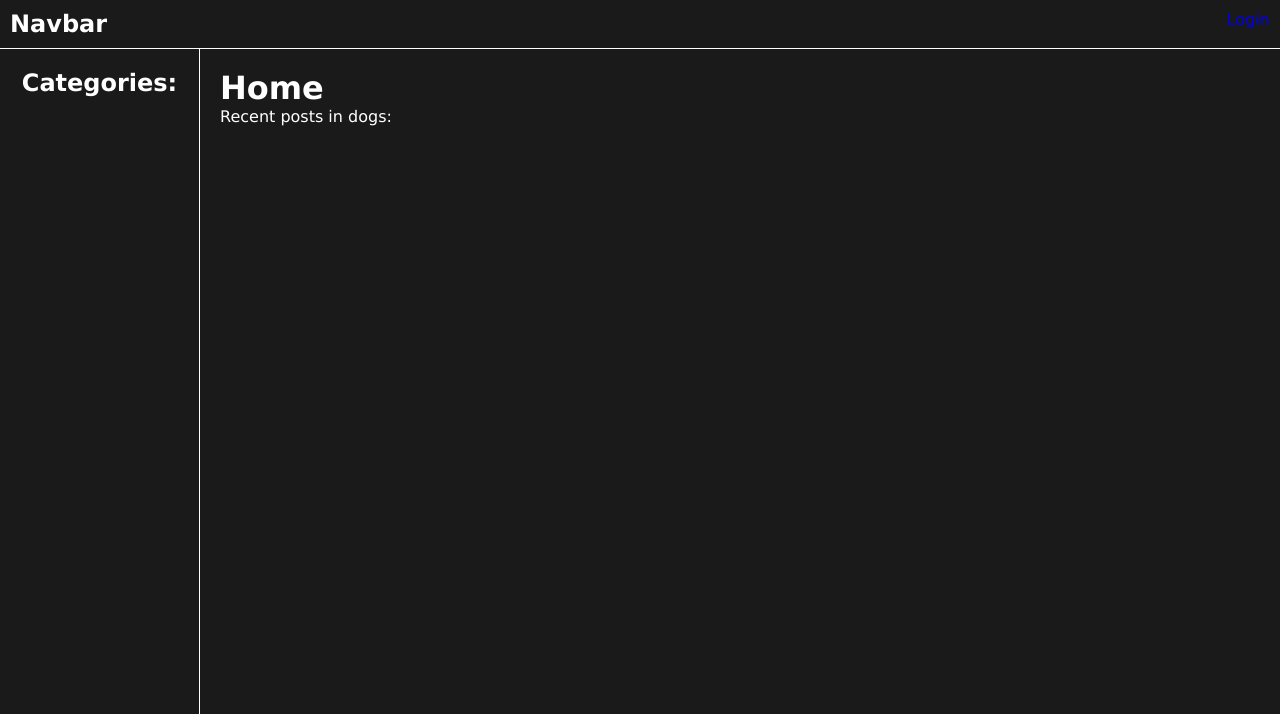
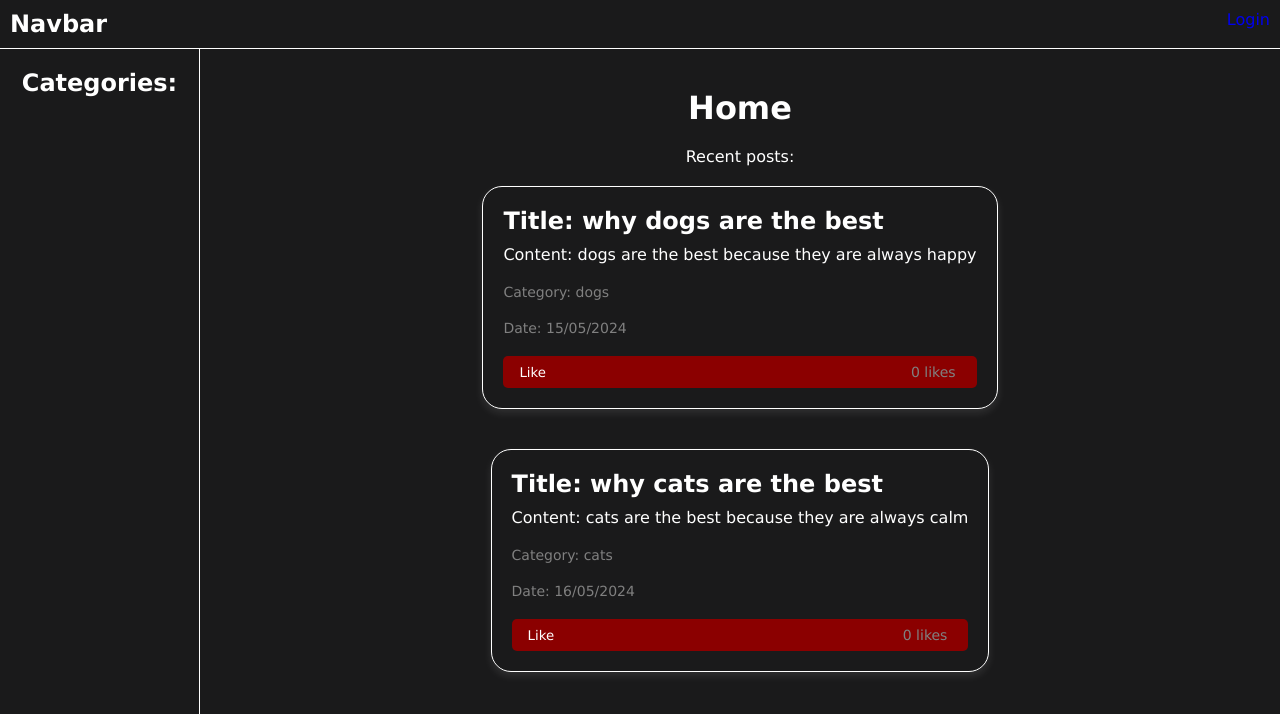
Before and after one commit to MariamA3/Assignment2-IDG2001, a React (Create React App) app in the folder frontend/: page / in a window 1280 px wide. Shown: the top 714 px of the page. Built offline with nearby package versions, Linux system fonts and the light colour scheme.

Commit message:
More frontend design

```diff
--- a/frontend/public/index.html
+++ b/frontend/public/index.html
@@ -2,12 +2,12 @@
 <html lang="en">
   <head>
     <meta charset="utf-8" />
-    <link rel="icon" href="%PUBLIC_URL%/reddit-favicon.png" />
+    <link rel="icon" href="%PUBLIC_URL%/favicon.png" />
     <meta name="viewport" content="width=device-width, initial-scale=1" />
     <meta name="theme-color" content="#000000" />
     <meta
       name="description"
-      content="Reddit Clone built with React, Node, python, and mysql"
+      content="Web site created using create-react-app"
     />
     <link rel="apple-touch-icon" href="%PUBLIC_URL%/logo192.png" />
     <!--
@@ -24,7 +24,7 @@
       work correctly both with client-side routing and a non-root public URL.
       Learn how to configure a non-root public URL by running `npm run build`.
     -->
-    <title>Reddit - Dive into anything</title>
+    <title>Cloud Assignment</title>
   </head>
   <body>
     <noscript>You need to enable JavaScript to run this app.</noscript>
--- /dev/null
+++ b/frontend/src/components/GetPosts.js
@@ -0,0 +1,46 @@
+import React, { useState } from "react";
+import "../styles/GetPosts.css";
+
+function GetPosts() {
+  const [likes, setLikes] = useState(0);
+
+  /* Just for styling and testing the frontend */
+  const handleLike = () => {
+    setLikes(likes + 1);
+  };
+
+  /* Posts should be dynamically fetched from the database and filtered by category  */
+  return (
+    <>
+      <div className="post-container">
+        <h1 className="post-title">Title: why dogs are the best</h1>
+        <p className="post-content">
+          Content: dogs are the best because they are always happy
+        </p>
+        <p className="post-footer">Category: dogs</p>
+        <p className="post-footer">Date: 15/05/2024</p>
+        {/* We need to add logic for handling likes */}
+        <button onClick={handleLike} className="like-button">
+          <span>Like</span>
+          <span>{likes === 1 ? "1 like" : `${likes} likes`}</span>{" "}
+        </button>
+      </div>
+
+      <div className="post-container">
+        <h1 className="post-title">Title: why cats are the best</h1>
+        <p className="post-content">
+          Content: cats are the best because they are always calm
+        </p>
+        <p className="post-footer">Category: cats</p>
+        <p className="post-footer">Date: 16/05/2024</p>
+        {/* We need to add logic for handling likes */}
+        <button onClick={handleLike} className="like-button">
+          <span>Like</span>
+          <span>{likes === 1 ? "1 like" : `${likes} likes`}</span>
+        </button>
+      </div>
+    </>
+  );
+}
+
+export default GetPosts;
--- a/frontend/src/pages/Home.js
+++ b/frontend/src/pages/Home.js
@@ -1,10 +1,14 @@
+import GetPosts from "../components/GetPosts";
+import "../styles/Home.css";
+
 function Home() {
     return (
-        <div>
+        <div className="home-container">
             <h1>Home</h1>
-            <p>Recent posts in dogs:</p>
+            <p>Recent posts:</p>
             {/* Here vi can insert the posts for a category */}
             {/* I dont know which one we should show when the user first load*/}
+            <GetPosts />
         </div>
     );
 }
--- /dev/null
+++ b/frontend/src/styles/GetPosts.css
@@ -0,0 +1,59 @@
+.post-container {
+    display: flex;
+    flex-direction: column;
+    border: 1px solid var(--white);
+    margin-bottom: 20px;
+    padding: 20px;
+    border-radius: 20px;
+    box-shadow: 0 4px 8px rgba(255, 255, 255, 0.1);
+}
+
+.post-title {
+    font-size: 24px;
+    font-weight: bold;
+    margin-bottom: 10px;
+    color: var(--white);
+}
+
+.post-content {
+    font-size: 16px;
+    color: var(--text-color-light);
+}
+
+.post-footer {
+    margin-top: 20px;
+    font-size: 14px;
+    color: var(--grey);
+}
+
+.post-footer button:hover {
+    background-color: var(--button-hover-color-dark);
+}
+
+/* For the like button  */
+.like-button {
+    background-color: var(--button-color);
+    margin-top: 20px;
+    color: var(--white);
+    padding: 8px 16px;
+    border: none;
+    border-radius: 5px;
+    cursor: pointer;
+    transition: background-color 0.3s;
+    display: flex;
+    justify-content: space-between;
+    align-items: center;
+}
+
+.like-button:hover {
+    background-color: var(--button-color-dark);
+}
+
+.like-button span {
+    margin-right: 5px;
+}
+
+.like-button span:last-child {
+    font-size: 14px;
+    color: var(--grey);
+}
--- /dev/null
+++ b/frontend/src/styles/Home.css
@@ -0,0 +1,8 @@
+.home-container {
+    display: flex;
+    flex-direction: column;
+    align-items: center;
+    justify-content: center;
+    gap: 20px;
+    padding: 20px;
+}
--- a/frontend/src/styles/Index.css
+++ b/frontend/src/styles/Index.css
@@ -18,13 +18,13 @@ body {
     --background-color: #1A1A1B;
     --grey: #808080;
     --white: #ffffff;
-    --button-color: #FF4500;
+    --button-color: #8B0000;
 
     /* Dark theme colors */
     --background-color-dark: #1A1A1B;
     --text-color-light: #ffffff;
     --dark-grey: #2B2B2B;
     --input-background-dark: #2B2B2B;
-    --button-color-dark: #962902;
+    --button-color-dark: #500000;
     --button-hover-color-dark: #641a02;
 }
```
Also changed, not shown: frontend/public/favicon.png (added), frontend/public/reddit-favicon.png (deleted).
